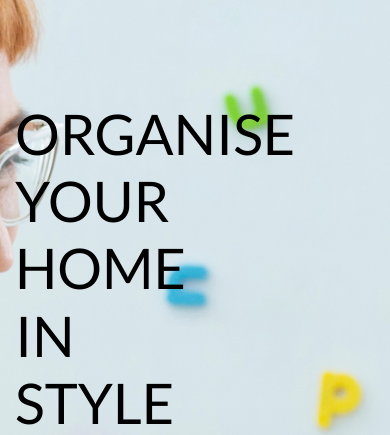
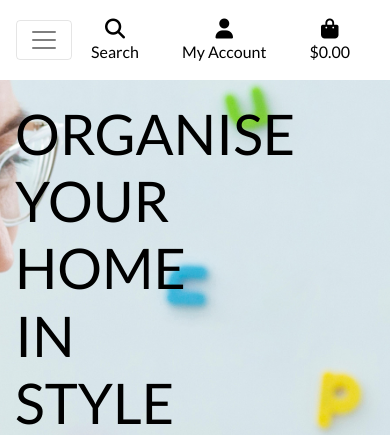
Before and after one commit to pauline-rugwevera/ecommerce-pp5, a Django app: page / in a window 390 px wide. Shown: the top 435 px of the page. Run offline with Django 3.2, Linux system fonts and the light colour scheme; some libraries are stand-ins or nearby versions.

Commit message:
add mobile header and nav bar

```diff
--- a/templates/base.html
+++ b/templates/base.html
@@ -127,6 +127,17 @@
 
             </div>
         </div>
+        <!-- mobile navigation -->
+        <div class="row bg-white">
+            <nav class="navbar navbar-expand-lg navbar-light w-100">
+                <button class="navbar-toggler" type="button" data-toggle="collapse" data-target="#main-nav"
+                    aria-controls="main-nav" aria-expanded="false" aria-label="Toggle navigation">
+                    <span class="navbar-toggler-icon"></span>
+                </button>
+                {% include 'includes/mobile-top-header.html' %}
+                {% include 'includes/main-nav.html' %}
+            </nav>
+        </div>
     </header>
 
     {% block page_header %}
--- /dev/null
+++ b/templates/includes/main-nav.html
@@ -0,0 +1,39 @@
+<div class="collapse navbar-collapse" id="main-nav">
+    <ul class="navbar-nav w-auto mx-auto">
+
+        <li class="nav-item dropdown">
+            <a class="logo-font font-weight-bold nav-link text-black mr-5" href="#" id="all-products-link"
+                data-toggle="dropdown" aria-haspopup="true" aria-expanded="false">
+                All Products
+            </a>
+            <div class="dropdown-menu border-0" aria-labelledby="all-products-link">
+                <a href="" class="dropdown-item">By Price</a>
+                <a href="" class="dropdown-item ">By Category</a>
+                <a href="" class="dropdown-item ">All Products</a>
+
+            </div>
+        </li>
+
+        <li class="nav-item dropdown">
+            <a class="logo-font font-weight-bold nav-link text-black mr-5" href="#" id="all-products-link"
+                data-toggle="dropdown" aria-haspopup="true" aria-expanded="false">
+                Special offers
+            </a>
+            <div class="dropdown-menu border-0" aria-labelledby="all-products-link">
+                <a href="" class="dropdown-item">New Arrivals</a>
+                <a href="" class="dropdown-item ">Sale</a>
+                <a href="" class="dropdown-item ">All special</a>
+
+            </div>
+        </li>
+        <li class="nav-item">
+            <a class="logo-font font-weight-bold nav-link text-black mr-5" href="" id="blog-link">
+                Blog
+            </a>
+        </li>
+
+        <li class="nav-item">
+            <a class="logo-font font-weight-bold nav-link text-black mr-5" href="" id="contact-link">
+                Contact us
+            </a>
+        </li>
--- /dev/null
+++ b/templates/includes/mobile-top-header.html
@@ -0,0 +1,54 @@
+<li class="list-inline-item">
+    <a class="text-black nav-link d-block d-lg-none" href="#" id="mobile-search" data-toggle="dropdown" aria-haspopup="true" aria-expanded="false">
+        <div class="text-center">
+            <div><i class="fas fa-search fa-lg"></i></div>
+            <p class="my-0">Search</p>
+        </div>
+    </a>
+    <div class="dropdown-menu border-0 w-100 p-3 rounded-0 my-0" aria-labelledby="mobile-search">
+        <form class="form" method="GET" action="">
+            <div class="input-group w-100">
+                <input class="form-control border border-black rounded-0" type="text" name="q" placeholder="Search our site" aria-label="Search">
+                <div class="input-group-append">
+                    <button class="form-control btn-search btn btn-black border border-black rounded-0" type="submit">
+                        Search
+                    </button>
+                </div>
+            </div>
+        </form>
+    </div>
+</li>
+<li class="list-inline-item dropdown">
+    <a class="text-black nav-link d-block d-lg-none" href="#" id="user-options" data-toggle="dropdown" aria-haspopup="true" aria-expanded="false">
+        <div class="text-center">
+            <div><i class="fas fa-user fa-lg"></i></div>
+            <p class="my-0">My Account</p>
+        </div>
+    </a>
+    <div class="dropdown-menu border-0" aria-labelledby="user-options">
+        {% if request.user.is_authenticated %}
+            {% if request.user.is_superuser %}
+                <a href="{% url 'add_product' %}"class="dropdown-item">Product Management</a>
+            {% endif %}
+            <a href="" class="dropdown-item">My Profile</a>
+            <a href="{% url 'account_logout' %}" class="dropdown-item">Logout</a>
+        {% else %}
+            <a href="{% url 'account_signup' %}" class="dropdown-item">Register</a>
+            <a href="{% url 'account_login' %}" class="dropdown-item">Login</a>
+        {% endif %}
+    </div>
+</li>
+<li class="list-inline-item">
+    <a class="{% if grand_total %}text-primary font-weight-bold{% else %}text-black{% endif %} nav-link d-block d-lg-none" href="">
+        <div class="text-center">
+            <div><i class="fas fa-shopping-bag fa-lg"></i></div>
+            <p class="my-0">
+                {% if grand_total %}
+                    ${{ grand_total|floatformat:2 }}
+                {% else %}
+                    $0.00
+                {% endif %}
+            </p>
+        </div>
+    </a>
+</li>
```
